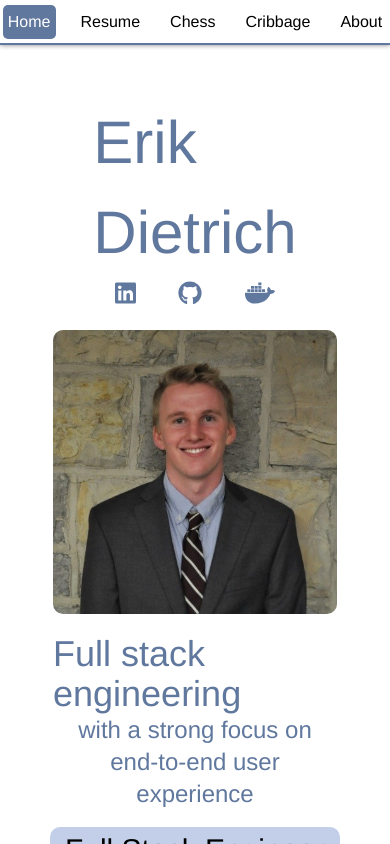
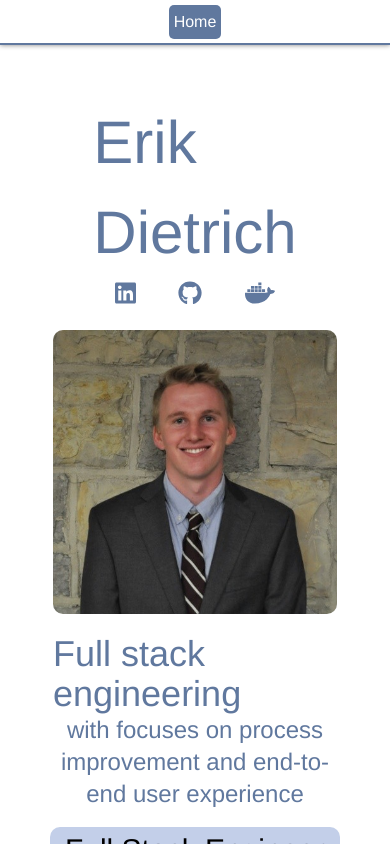
Before and after one commit to erikd7/erik-web-app, a Vue app: page / in a window 390 px wide. Built offline with nearby package versions, Linux system fonts and the light colour scheme; what vue-cookies would draw is missing.

Commit message:
Show a mobile-friendly nav bar on small screens

```diff
--- a/src/App.vue
+++ b/src/App.vue
@@ -1,7 +1,18 @@
 <template>
     <div id="app">
-        <div class="menuPane">
-            <Menu :sections="routes" :current="currentRoute" />
+        <div class="menu-pane-holder" />
+        <div
+            class="menu-pane"
+            :class="{
+                'menu-pane-expanded': isExpanded,
+            }"
+            @Click="toggleExpanded"
+        >
+            <Menu
+                :sections="routes"
+                :current="currentRoute"
+                :toggleExpanded="toggleExpanded"
+            />
         </div>
         <div class="mainPane">
             <router-view />
@@ -18,12 +29,23 @@
         components: {
             Menu,
         },
+        data() {
+            return {
+                isExpanded: false,
+            };
+        },
         computed: {
             routes() {
                 return routes;
             },
             currentRoute() {
                 return this.$route.path;
+            },
+        },
+        methods: {
+            toggleExpanded() {
+                this.isExpanded = !this.isExpanded;
+                console.log('is expanded is', this.isExpanded);
             },
         },
     };
@@ -41,13 +63,27 @@
         height: 100vh;
         overflow-y: hidden;
     }
-    .menuPane {
+    .menu-pane,
+    .menu-pane-holder {
         width: 100%;
         border-bottom: 2px solid #60789e;
+
+        max-height: 45px;
+
+        overflow-y: auto;
+        position: absolute;
+    }
+    .menu-pane {
         box-shadow: 0px 0px 5px grey;
         padding: 5px;
-        height: 45px;
         z-index: 5;
+        height: min-content;
+        background-color: white;
+    }
+    .menu-pane-holder {
+        height: inherit;
+        position: relative;
+        display: block;
     }
     .mainPane {
         height: calc(100vh - 45px);
@@ -97,6 +133,12 @@
         ::-webkit-scrollbar-thumb:hover {
             background: #555;
         }
+        .hover-grow {
+            transition: none;
+        }
+        .hover-grow:hover {
+            transform: scale(1);
+        }
     }
     .hover-grow {
         transition: all 0.15s ease-in-out;
--- a/src/components/Home.vue
+++ b/src/components/Home.vue
@@ -36,7 +36,8 @@
             >
                 <div class="text-left text-4xl ">Full stack engineering&nbsp;</div>
                 <div class="text-center text-2xl"
-                    >with a strong focus on end-to-end user experience</div
+                    >with focuses on process improvement and end-to-end user
+                    experience</div
                 >
             </div>
         </div>
--- a/src/components/Menu.vue
+++ b/src/components/Menu.vue
@@ -1,16 +1,17 @@
 <template>
     <div>
-        <div class="menu">
+        <div class="menu" @click="toggleExpanded">
             <div
                 v-for="section in sections"
                 :key="section.path"
                 class="menu-item-spacer"
+                :class="{ 'sort-item-top': isCurrent(section.path) }"
             >
                 <router-link :to="section.path">
                     <div
                         class="menu-item hover-grow"
                         :class="{
-                            'menu-item-selected': section.path === current,
+                            'menu-item-selected': isCurrent(section.path),
                         }"
                     >
                         {{ section.name }}
@@ -35,20 +36,31 @@
                 type: String,
                 default: '/',
             },
+            toggleExpanded: {
+                type: Function,
+                default: () => {},
+            },
+        },
+        methods: {
+            isCurrent(path) {
+                return path === this.current;
+            },
         },
     };
 </script>
 
-<!-- Add "scoped" attribute to limit CSS to this component only -->
-<style scoped>
+<style>
     .menu {
         display: flex;
         flex-flow: row;
         justify-content: center;
+        overflow-x: scroll;
+        overflow-y: hidden;
     }
     .menu-item-spacer {
         margin-left: 10px;
         margin-right: 10px;
+        width: fit-content;
     }
     .menu-item {
         color: black;
@@ -65,4 +77,22 @@
         background-color: #60789e;
         cursor: pointer;
     }
+    @media only screen and (max-width: 400px) {
+        .menu-pane {
+            transition: all 0.5s;
+        }
+        .menu-pane-expanded {
+            max-height: 300px !important;
+        }
+        .menu {
+            flex-flow: column;
+            align-items: center;
+        }
+        .menu-item-spacer {
+            width: fit-content;
+        }
+        .sort-item-top {
+            order: -1 !important;
+        }
+    }
 </style>
```
Also changed, not shown: 1 other file (tests, documents, lock files or other folders).
